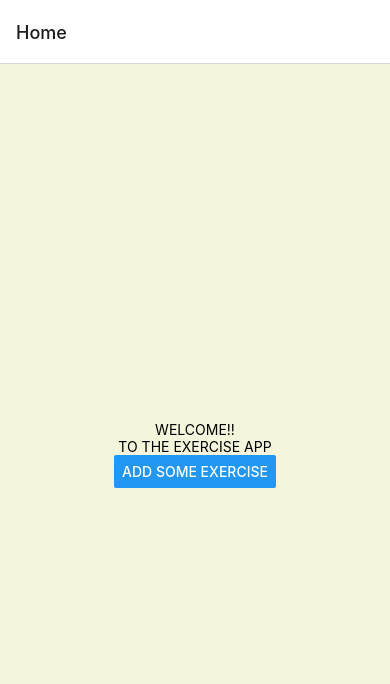
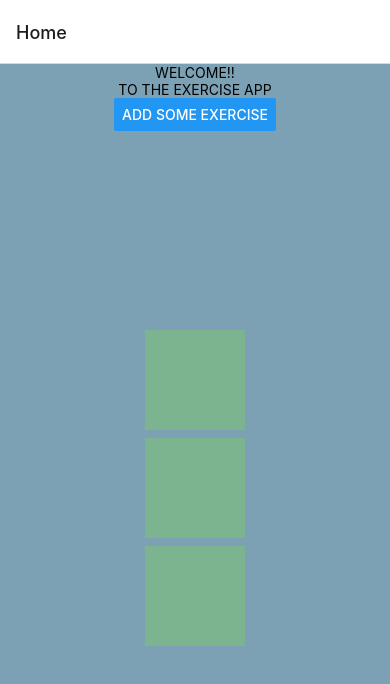
Before and after one commit to lmelo031/MobilePortfolio2, a React Native app in the folder portfolio2/: screen /Home in a window 390 px wide. Shown: the top 684 px of the page. Built offline with nearby package versions, Linux system fonts and the light colour scheme.

Commit message:
April 24, 2022 4:30 PM

```diff
--- a/portfolio2/HomeScreen.js
+++ b/portfolio2/HomeScreen.js
@@ -9,34 +9,42 @@ class HomeScreen extends React.Component {
       <View style={styles.container}>
         <Text>WELCOME!!</Text>
         <Text>TO THE EXERCISE APP</Text>
+
         <Button
           title="Add some exercise"
           onPress={() =>
             this.props.navigation.navigate('Exercise')
           }
+
         />
+        <>
+      <View style={styles.container}>
+        <View style={styles.square} />
+        <View style={styles.square} />
+        <View style={styles.square} />
+      </View>
+    </>
+
       </View>
     );
   }
 }
-const styles = StyleSheet.create({
-    container: {
-      flex: 1,
-      backgroundColor: 'beige',
-      aligntext: 'center',
-      alignItems: 'center',
-      justifyContent: 'center',
 
-    },
-     Button: {
-        flex: 2,
-        Color: 'pink',
-        aligntext: 'center',
-        alignItems: 'center',
-        justifyContent: 'center',
+    const styles = StyleSheet.create({
+        container: {
+          backgroundColor: "#7CA1B4",
+          flex: 1,
+          justifyContent: "center",
+          alignItems: "center",
+        },
+        square: {
+          backgroundColor: "#7cb48f",
+          width: 100,
+          height: 100,
+          margin: 4,
+        },
+      });
 
-      },
-  });
 
 
 export default HomeScreen;
```
